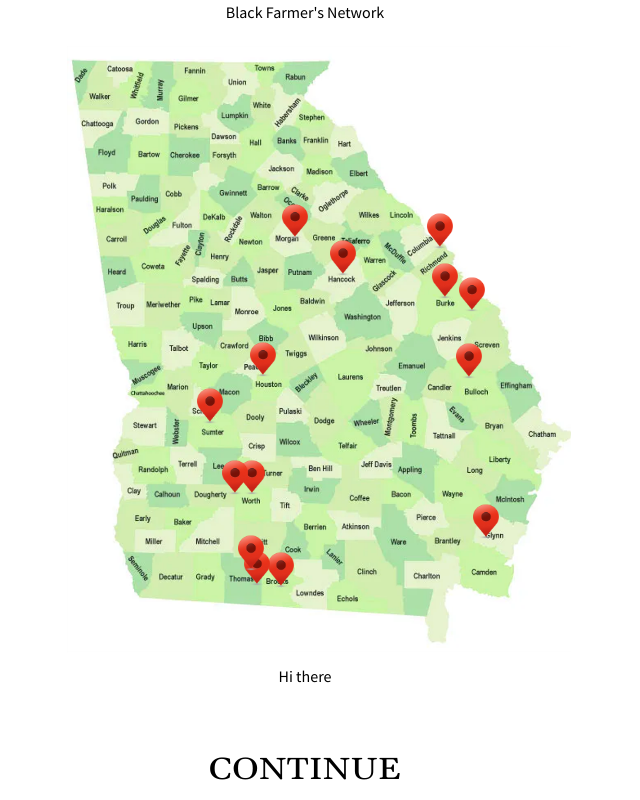
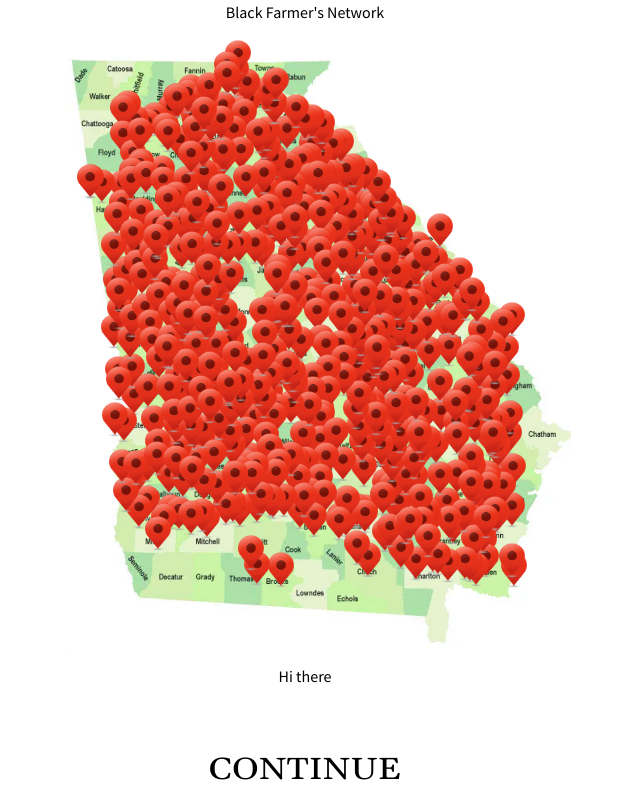
Before and after one commit to TobySalusky/lmc-bfn, a SvelteKit app: page / in a window 1280 px wide. Shown: the whole page, without its empty margins (335-975 px from the left). Built offline with nearby package versions, Linux system fonts and the light colour scheme.

Commit message:
rebuild2

```diff
--- a/src/routes/+page.svelte
+++ b/src/routes/+page.svelte
@@ -134,9 +134,9 @@
 	<div style="position: relative; display: flex; width: min(80vw, 66.5798045603vh);">
 		<img id="map" src="images/ga_map_counties.png" alt="" style="width: 100%"/>
 
-		<!-- {#each fake_600_coords as coords} -->
-		<!-- 	<img src="images/map_pin.png" alt="map pin" class={{ pin: true, 'bad-pin': true, bad: stage >= s.ga_grey, invis: stage >= s.farms }} style={`width: 26px; position: absolute; top: ${coords.x * 100}%; left: ${coords.y * 100}%; transform: translate(-50%, -100%);`} /> -->
-		<!-- {/each} -->
+		{#each fake_600_coords as coords}
+			<img src="images/map_pin.png" alt="map pin" class={{ pin: true, 'bad-pin': true, bad: stage >= s.ga_grey, invis: stage >= s.farms }} style={`width: 26px; position: absolute; top: ${coords.x * 100}%; left: ${coords.y * 100}%; transform: translate(-50%, -100%);`} />
+		{/each}
 
 		{#each farms as farm}
 			<img src="images/map_pin.png" alt="map pin" class={{pin: true, good: stage >= s.farms}} style={`cursor: pointer; width: 26px; position: absolute; top: ${farm.coords.x * 100}%; left: ${farm.coords.y * 100}%; transform: translate(-50%, -100%);`} on:click={() => { farm_open = farm.name; }} />
```
